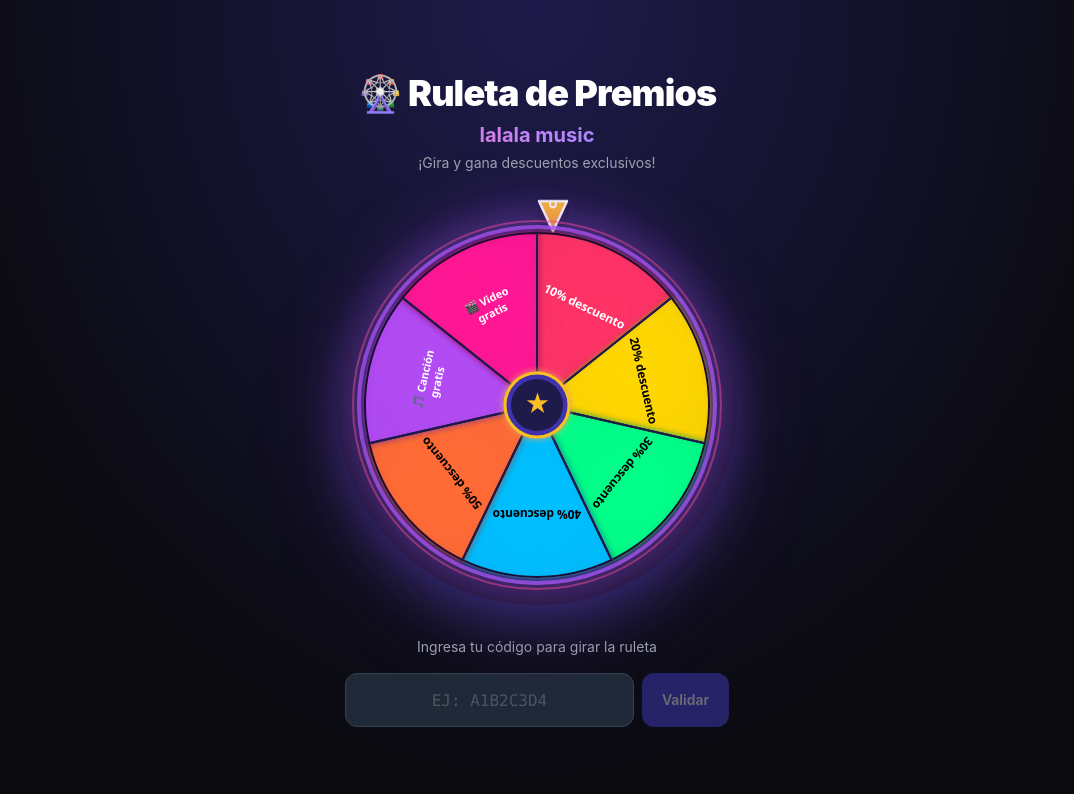
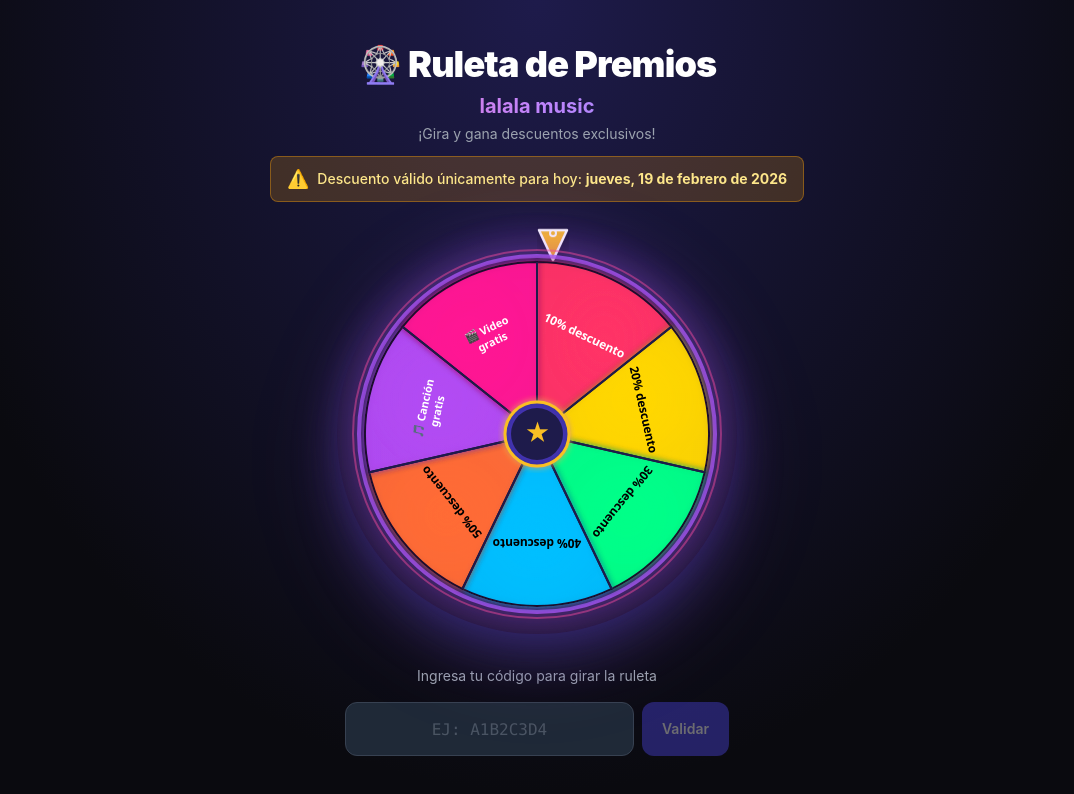
Before and after one commit to juanstn1990/video_maker, a React (Vite) app in the folder frontend/: page /ruleta in a window 1280 px wide. Shown: the top 794 px of the page, without its empty margins (103-1177 px from the left). Built offline with nearby package versions, Linux system fonts and the light colour scheme.

Commit message:
agrega fecha

```diff
--- a/frontend/src/components/ruleta/PrizeResult.tsx
+++ b/frontend/src/components/ruleta/PrizeResult.tsx
@@ -108,9 +108,18 @@ export function PrizeResult({ prize, onClose }: Props) {
           </p>
         </div>
 
-        <p className="text-gray-500 text-xs mb-6">
+        <p className="text-gray-500 text-xs mb-4">
           Muestra esta pantalla para reclamar tu premio en lalala music
         </p>
+
+        <div className="mb-6 p-3 bg-amber-500/10 border border-amber-500/30 rounded-xl">
+          <p className="text-amber-300 text-xs font-semibold">
+            ⏰ Válido únicamente para hoy
+          </p>
+          <p className="text-amber-400/80 text-xs mt-1">
+            {new Date().toLocaleDateString('es-ES', { weekday: 'long', day: 'numeric', month: 'long', year: 'numeric' })}
+          </p>
+        </div>
 
         <button
           onClick={onClose}
--- a/frontend/src/pages/RuletaPage.tsx
+++ b/frontend/src/pages/RuletaPage.tsx
@@ -89,7 +89,13 @@ export function RuletaPage() {
           <p className="text-xl font-bold bg-gradient-to-r from-pink-400 via-purple-400 to-indigo-400 bg-clip-text text-transparent mb-1">
             lalala music
           </p>
-          <p className="text-gray-400 text-sm">¡Gira y gana descuentos exclusivos!</p>
+          <p className="text-gray-400 text-sm mb-3">¡Gira y gana descuentos exclusivos!</p>
+          <div className="inline-flex items-center gap-2 px-4 py-2 bg-amber-500/20 border border-amber-500/40 rounded-lg">
+            <span className="text-amber-400 text-lg">⚠️</span>
+            <p className="text-amber-200 text-sm font-medium">
+              Descuento válido únicamente para hoy: <span className="font-bold">{new Date().toLocaleDateString('es-ES', { weekday: 'long', year: 'numeric', month: 'long', day: 'numeric' })}</span>
+            </p>
+          </div>
         </div>
 
         {/* Wheel */}
```
